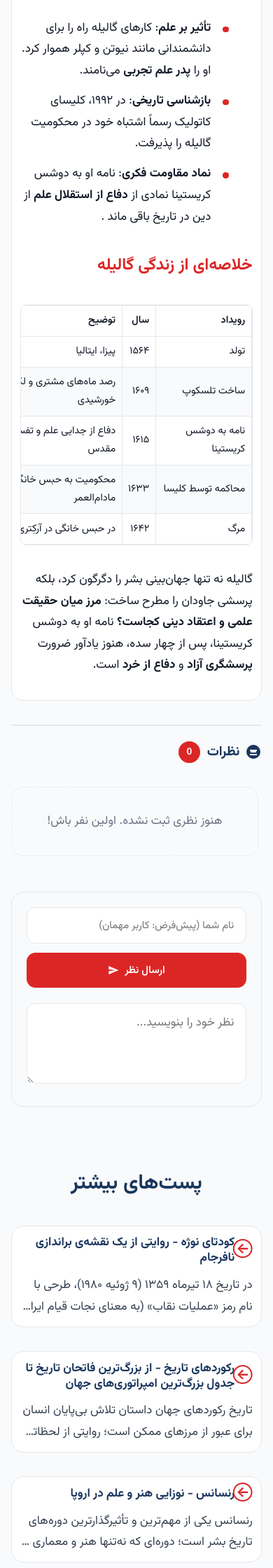
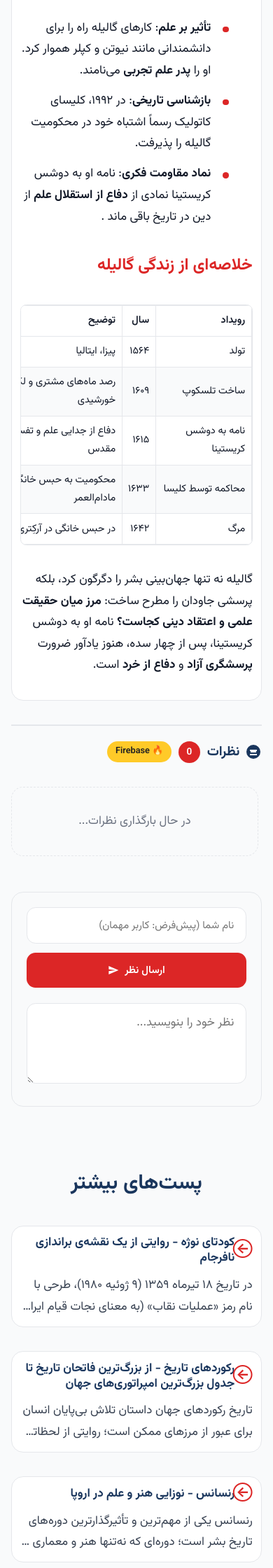
Before and after one commit to darkblog/darkblog.github.io, a Jekyll site: the page built from _posts/2025-7-5-68.md, in a window 390 px wide. Shown: the part 1850-4090 px from the top of the page at 70% size. Built offline with Jekyll 4.4.1, drawn with Linux system fonts in a browser that asks for light colours; comment, search, counter and statistics services are not loaded; some of the changed lines change nothing that is shown.

Commit message:
Update post.html

```diff
--- a/_layouts/post.html
+++ b/_layouts/post.html
@@ -3,6 +3,9 @@
 <head>
     <meta charset="utf-8">
     <meta name="viewport" content="width=device-width, initial-scale=1, viewport-fit=cover">
+
+    <script src="https://www.gstatic.com/firebasejs/9.22.0/firebase-app-compat.js"></script>
+    <script src="https://www.gstatic.com/firebasejs/9.22.0/firebase-firestore-compat.js"></script>
 
     <script type="application/ld+json">
     {
@@ -484,7 +487,7 @@
             border-top: 2px solid var(--color-border);
         }
 
-        .github-comments-section {
+        .firebase-comments-section {
             margin-top: var(--spacing-xxl);
             padding-top: var(--spacing-xl);
             border-top: 2px solid var(--color-border);
@@ -514,6 +517,17 @@
             height: 1.8rem;
             padding: 0 6px;
             border-radius: 20px;
+            margin-right: 10px;
+        }
+
+        .firebase-badge {
+            display: inline-block;
+            padding: 4px 12px;
+            background: #FFCA28;
+            color: #212121;
+            border-radius: 20px;
+            font-size: 0.75rem;
+            font-weight: 600;
             margin-right: 10px;
         }
 
@@ -574,23 +588,6 @@
             color: var(--color-text-light);
             font-size: var(--font-size-base);
             border: 1px dashed var(--color-border);
-        }
-
-        .pending-comment {
-            opacity: 0.8;
-            border-right: 4px solid #FFA500;
-            background: #fff9e6;
-        }
-
-        .pending-badge {
-            display: inline-block;
-            margin-top: 10px;
-            padding: 4px 12px;
-            background: #FFA500;
-            color: white;
-            border-radius: 20px;
-            font-size: 0.75rem;
-            font-weight: 600;
         }
 
         .simple-comment-box {
@@ -824,7 +821,7 @@
                 font-size: 0.9rem;
             }
 
-            .github-comments-section {
+            .firebase-comments-section {
                 margin-top: var(--spacing-xl);
                 padding-top: var(--spacing-lg);
             }
@@ -894,7 +891,7 @@
                 font-size: 0.85rem;
             }
 
-            .github-comments-section {
+            .firebase-comments-section {
                 margin-top: var(--spacing-lg);
                 padding-top: var(--spacing-md);
             }
@@ -969,7 +966,7 @@
                 border: 1px solid #000000;
             }
 
-            .github-comments-section {
+            .firebase-comments-section {
                 display: none;
             }
 
@@ -1025,7 +1022,7 @@
                     </div>
                 </article>
 
-                <div class="github-comments-section">
+                <div class="firebase-comments-section">
                     <div class="comments-header">
                         <h3 class="comments-title-mini">
                             <svg width="24" height="24" viewBox="0 0 24 24" fill="currentColor" style="margin-left: 8px;">
@@ -1033,24 +1030,12 @@
                             </svg>
                             نظرات
                             <span class="comments-count-badge" id="commentsCount">0</span>
+                            <span class="firebase-badge">🔥 Firebase</span>
                         </h3>
                     </div>
 
                     <div id="commentsList" class="comments-list-mini">
-                        {% assign issue_comments = site.data.comments[page.slug] %}
-                        {% if issue_comments and issue_comments.size > 0 %}
-                            {% for comment in issue_comments reversed %}
-                                <div class="comment-item-mini">
-                                    <div class="comment-header-mini">
-                                        <span class="comment-name-mini">{{ comment.name }}</span>
-                                        <span class="comment-date-mini">{{ comment.date }}</span>
-                                    </div>
-                                    <div class="comment-body-mini">{{ comment.message | newline_to_br }}</div>
-                                </div>
-                            {% endfor %}
-                        {% else %}
-                            <div class="no-comments-mini">هنوز نظری ثبت نشده. اولین نفر باش!</div>
-                        {% endif %}
+                        <div class="no-comments-mini">در حال بارگذاری نظرات...</div>
                     </div>
 
                     <div class="simple-comment-box">
@@ -1119,37 +1104,63 @@
     </footer>
 
 <script>
-(function() {
-    const STORAGE_KEY = 'pending_comments';
+const firebaseConfig = {
+  apiKey: "AIzaSyD0TyNrrkPqPy82X9olmnALjQWwTWXFhUE",
+  authDomain: "pasgah-blog.firebaseapp.com",
+  projectId: "pasgah-blog",
+  storageBucket: "pasgah-blog.firebasestorage.app",
+  messagingSenderId: "467449201034",
+  appId: "1:467449201034:web:9c9617b2c1d4bfa55cc873"
+};
+
+firebase.initializeApp(firebaseConfig);
+const db = firebase.firestore();
+
 const postSlug = document.getElementById('commentPostSlug').value;
 const postTitle = document.getElementById('commentPostTitle').value;
 
-    function updateCommentsCount() {
-        const commentsCount = document.querySelectorAll('#commentsList .comment-item-mini:not(.pending-comment)').length;
-        const countElement = document.getElementById('commentsCount');
-        if (countElement) {
-            countElement.textContent = commentsCount;
-        }
+function loadComments() {
+    const commentsList = document.getElementById('commentsList');
+
+    db.collection('comments')
+        .where('slug', '==', postSlug)
+        .where('status', '==', 'approved')
+        .orderBy('timestamp', 'desc')
+        .get()
+        .then((querySnapshot) => {
+            commentsList.innerHTML = '';
+
+            if (querySnapshot.empty) {
+                commentsList.innerHTML = '<div class="no-comments-mini">هنوز نظری ثبت نشده. اولین نفر باش!</div>';
+                updateCommentsCount(0);
+                return;
             }
 
-    function loadPendingComments() {
-        const pending = JSON.parse(localStorage.getItem(STORAGE_KEY) || '{}');
-        const postPending = pending[postSlug] || [];
+            querySnapshot.forEach((doc) => {
+                const comment = doc.data();
+                displayComment(comment);
+            });
 
-        if (postPending.length > 0) {
+            updateCommentsCount(querySnapshot.size);
+        })
+        .catch((error) => {
+            console.error('خطا در لود نظرات:', error);
+            commentsList.innerHTML = '<div class="no-comments-mini">خطا در بارگذاری نظرات</div>';
+        });
+}
+
+function displayComment(comment) {
     const commentsList = document.getElementById('commentsList');
     const noComments = commentsList.querySelector('.no-comments-mini');
 
-            postPending.forEach(comment => {
     const commentElement = document.createElement('div');
-                commentElement.className = 'comment-item-mini pending-comment';
+    commentElement.className = 'comment-item-mini';
     commentElement.innerHTML = `
         <div class="comment-header-mini">
             <span class="comment-name-mini">${escapeHtml(comment.name)}</span>
             <span class="comment-date-mini">${escapeHtml(comment.date)}</span>
         </div>
         <div class="comment-body-mini">${escapeHtml(comment.message).replace(/\n/g, '<br>')}</div>
-                    <div class="pending-badge">⏳ در انتظار تأیید</div>
     `;
 
     if (noComments) {
@@ -1158,17 +1169,13 @@
     } else {
         commentsList.appendChild(commentElement);
     }
-            });
-        }
 }
 
-    function savePendingComment(comment) {
-        const pending = JSON.parse(localStorage.getItem(STORAGE_KEY) || '{}');
-        if (!pending[postSlug]) {
-            pending[postSlug] = [];
+function updateCommentsCount(count) {
+    const countElement = document.getElementById('commentsCount');
+    if (countElement) {
+        countElement.textContent = count;
     }
-        pending[postSlug].push(comment);
-        localStorage.setItem(STORAGE_KEY, JSON.stringify(pending));
 }
 
 function escapeHtml(text) {
@@ -1209,64 +1216,27 @@
         minute: '2-digit'
     });
 
-        const comment = {
+    db.collection('comments').add({
         name: commenterName,
         message: commentText,
         date: persianDate,
-            timestamp: now.toISOString()
-        };
-
-        // ذخیره در localStorage برای نمایش موقت
-        savePendingComment(comment);
-
-        // تلاش برای ارسال به گیت‌هاب (اگر توکن وجود داشته باشد)
-        fetch('https://api.github.com/repos/darkblog/darkblog.github.io/issues', {
-            method: 'POST',
-            headers: {
-                'Authorization': 'Bearer {{ site.github_token }}',
-                'Accept': 'application/vnd.github.v3+json',
-                'Content-Type': 'application/json'
-            },
-            body: JSON.stringify({
-                title: `نظر: ${postTitle}`,
-                body: `## نظر جدید در پست: ${postTitle}
-
-**نام:** ${commenterName}
-**تاریخ:** ${persianDate}
-**اسلاگ:** ${postSlug}
-
-**متن نظر:**
-${commentText}
-
----
-این نظر از طریق فرم نظرات وبلاگ ارسال شده است.`,
-                labels: ['نظر', postSlug]
+        slug: postSlug,
+        postTitle: postTitle,
+        timestamp: firebase.firestore.FieldValue.serverTimestamp(),
+        status: 'pending'
     })
-        })
-        .then(response => {
-            if (response.ok) {
+    .then(() => {
         showStatus('✅ نظر شما با موفقیت ثبت شد و پس از تأیید نمایش داده می‌شود.', 'success', statusDiv);
         commentInput.value = '';
-
-                // حذف از pending بعد از تأیید
-                setTimeout(() => {
-                    location.reload();
-                }, 3000);
-            } else {
-                showStatus('✅ نظر شما در صف تأیید قرار گرفت.', 'success', statusDiv);
-                commentInput.value = '';
-            }
+        loadComments();
     })
-        .catch(error => {
-            showStatus('✅ نظر شما ذخیره شد و پس از تأیید نمایش داده می‌شود.', 'success', statusDiv);
-            commentInput.value = '';
+    .catch((error) => {
+        console.error('خطا در ارسال نظر:', error);
+        showStatus('❌ خطا در ارسال نظر. لطفاً دوباره تلاش کنید.', 'error', statusDiv);
     })
     .finally(() => {
         submitBtn.disabled = false;
         submitBtn.innerHTML = '<span>ارسال نظر</span><svg width="16" height="16" viewBox="0 0 24 24" fill="currentColor"><path d="M2,21L23,12L2,3V10L17,12L2,14V21Z"/></svg>';
-
-            // بارگذاری مجدد نظرات موقت
-            location.reload(); // صفحه رفرش میشه و نظر موقت نمایش داده میشه
     });
 }
 
@@ -1288,15 +1258,13 @@
 }
 
 document.addEventListener('DOMContentLoaded', function() {
-        updateCommentsCount();
-        loadPendingComments();
+    loadComments();
 
     const form = document.getElementById('commentForm');
     if (form) {
         form.addEventListener('submit', handleFormSubmit);
     }
 });
-})();
 </script>
 </body>
 </html>
```
Lines whose indentation alone changed are shown as unchanged.
